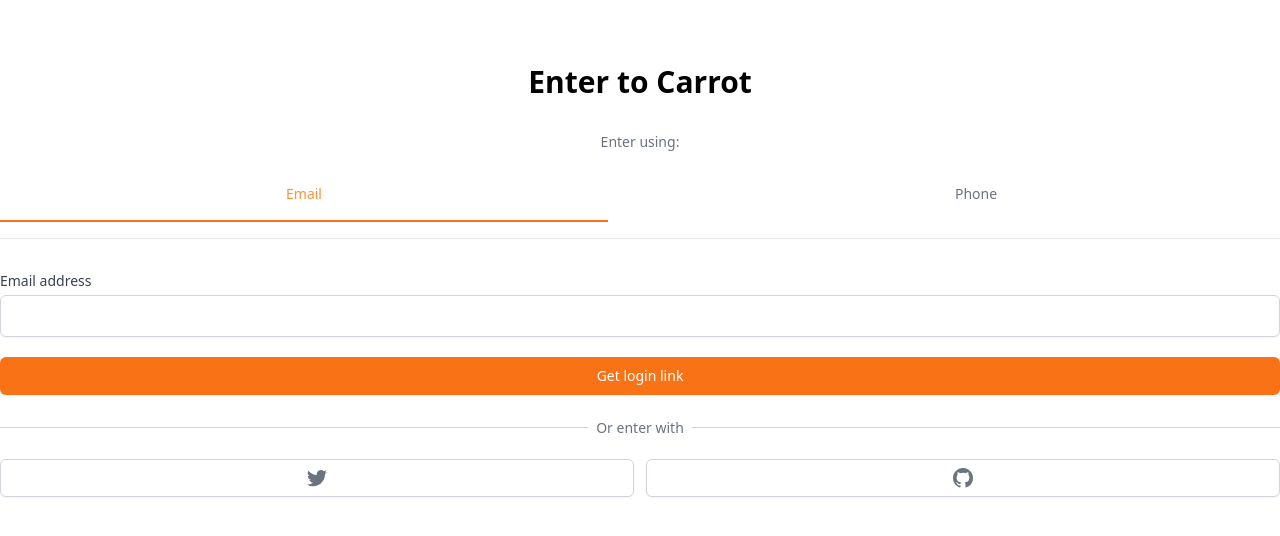
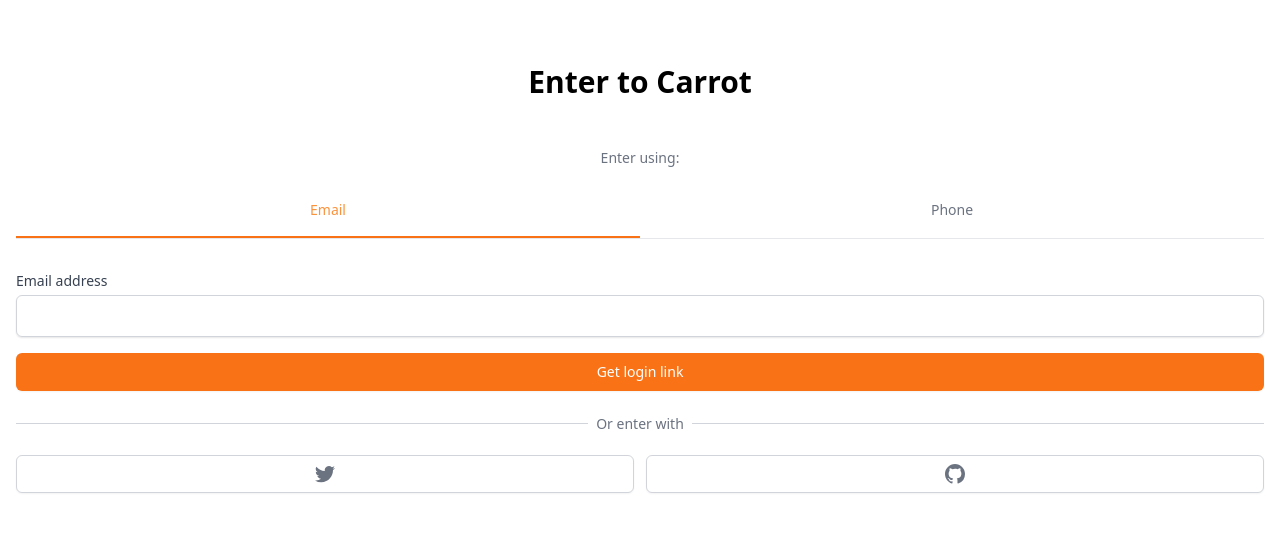
Before and after one commit to mdgarden/carrot-market, a Next.js app: page /enter in a window 1280 px wide. Shown: the top 536 px of the page. Built offline with nearby package versions, Linux system fonts and the light colour scheme.

Commit message:
Add enter page

```diff
--- a/pages/enter.tsx
+++ b/pages/enter.tsx
@@ -1,26 +1,25 @@
 import type { NextPage } from "next";
 import { useState } from "react";
-
-function cls(...classnames: string[]) {
-  return classnames.join(" ");
-}
+import Button from "../components/button";
+import Input from "../components/input";
+import { cls } from "../libs/utils";
 
 const Enter: NextPage = () => {
   const [method, setMethod] = useState<"email" | "phone">("email");
   const onEmailClick = () => setMethod("email");
   const onPhoneClick = () => setMethod("phone");
   return (
-    <div className="mt-16">
+    <div className="mt-16 px-4">
       <h3 className="text-center text-3xl font-bold">Enter to Carrot</h3>
-      <div className="mt-8">
+      <div className="mt-12">
         <div className="flex flex-col items-center">
           <h5 className="text-sm font-medium text-gray-500">Enter using:</h5>
-          <div className="mt-8 grid w-full grid-cols-2 gap-16 border-b pb-4">
+          <div className="mt-8  grid  w-full grid-cols-2 border-b ">
             <button
               className={cls(
                 "border-b-2 pb-4 text-sm font-medium",
                 method === "email"
-                  ? "border-orange-500 text-orange-400"
+                  ? " border-orange-500 text-orange-400"
                   : "border-transparent text-gray-500 hover:text-gray-400"
               )}
               onClick={onEmailClick}
@@ -31,7 +30,7 @@
               className={cls(
                 "border-b-2 pb-4 text-sm font-medium",
                 method === "phone"
-                  ? "border-orange-500 text-orange-400"
+                  ? " border-orange-500 text-orange-400"
                   : "border-transparent text-gray-500 hover:text-gray-400"
               )}
               onClick={onPhoneClick}
@@ -40,37 +39,25 @@
             </button>
           </div>
         </div>
-        <form className="mt-8 flex flex-col">
-          <label className="text-sm font-medium text-gray-700">
-            {method === "email" ? "Email address" : null}
-            {method === "phone" ? "Phone number" : null}
-          </label>
-          <div className="mt-1">
+        <form className="mt-8 flex flex-col space-y-4">
           {method === "email" ? (
-              <input
-                type="email"
-                className="w-full appearance-none rounded-md border border-gray-300 px-3 py-2 placeholder-gray-400 shadow-sm focus:border-orange-500 focus:outline-none"
+            <Input name="email" label="Email address" type="email" required />
+          ) : null}
+          {method === "phone" ? (
+            <Input
+              name="phone"
+              label="Phone number"
+              type="number"
+              kind="phone"
               required
             />
           ) : null}
+          {method === "email" ? <Button text={"Get login link"} /> : null}
           {method === "phone" ? (
-              <div className="flex rounded-md shadow-sm">
-                <span className="flex select-none items-center justify-center rounded-l-md border border-r-0 border-gray-300 bg-gray-50 px-3 text-sm text-gray-500">
-                  +82
-                </span>
-                <input
-                  type="number"
-                  className="w-full appearance-none rounded-md rounded-l-none border border-gray-300 px-3 py-2 placeholder-gray-400 shadow-sm focus:border-orange-500 focus:outline-none focus:ring-orange-500"
-                  required
-                />
-              </div>
+            <Button text={"Get one-time password"} />
           ) : null}
-          </div>
-          <button className="mt-5 rounded-md border border-transparent bg-orange-500 py-2 px-4 text-sm font-medium text-white shadow-sm hover:bg-orange-600 focus:outline-none focus:ring-orange-500">
-            {method === "email" ? "Get login link" : null}
-            {method === "phone" ? "Get one-time password" : null}
-          </button>
         </form>
+
         <div className="mt-8">
           <div className="relative">
             <div className="absolute w-full border-t border-gray-300" />
@@ -111,5 +98,4 @@
     </div>
   );
 };
-
 export default Enter;
```
Lines whose indentation alone changed are shown as unchanged.
